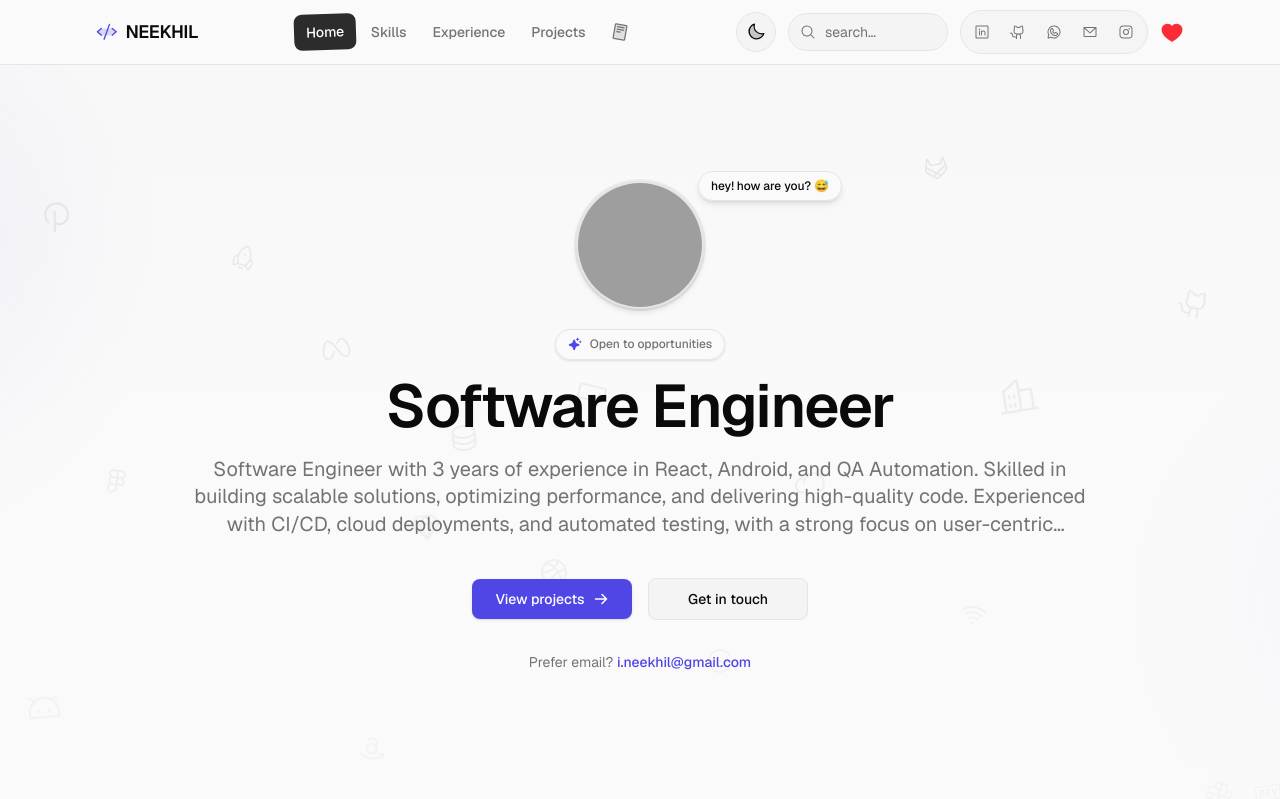
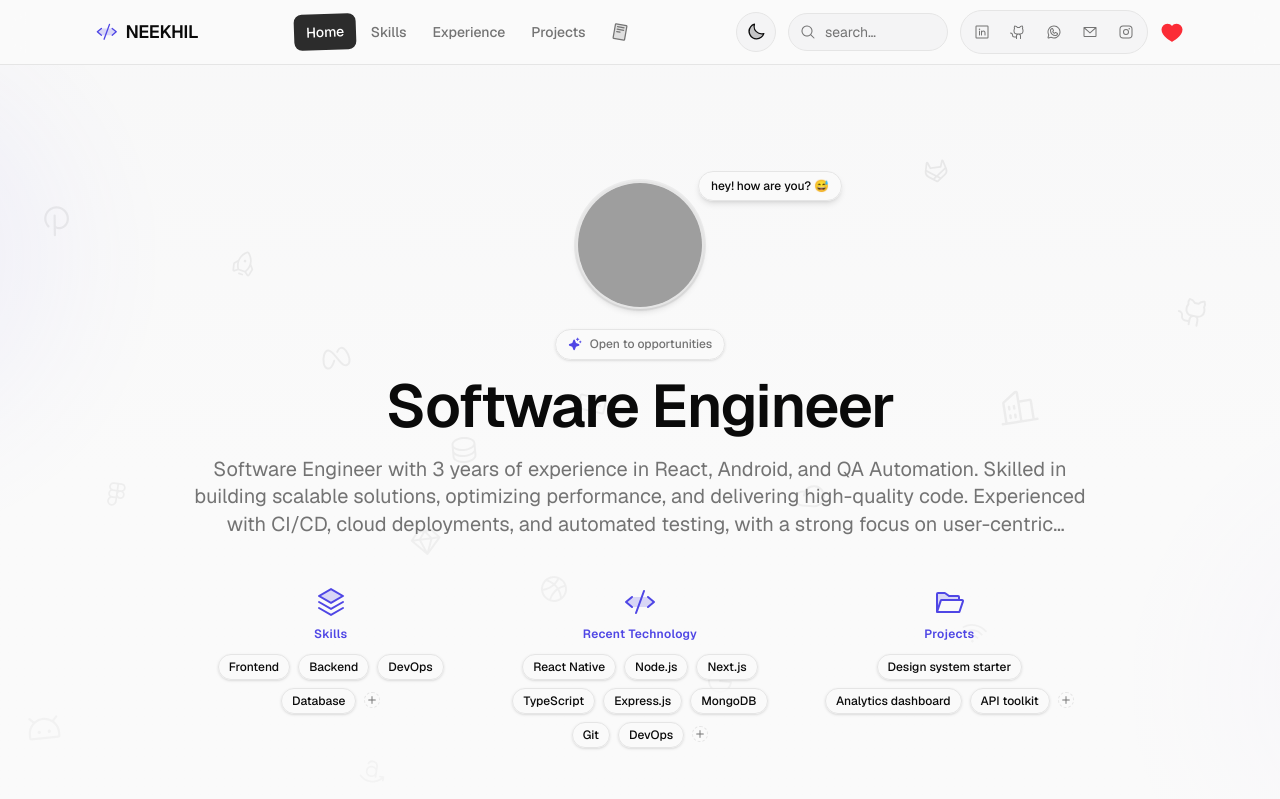
Before and after one commit to ineekhil/portfolio-software-engineer, a Next.js app: page / in a window 1280 px wide. Shown: the top 799 px of the page. Built offline with nearby package versions, Linux system fonts and the light colour scheme; grey boxes are pictures that could not be loaded.

Commit message:
added:skills

```diff
--- a/components/sections/villain.tsx
+++ b/components/sections/villain.tsx
@@ -1,15 +1,16 @@
 "use client";
 
-import { ArrowRight, Sparkle } from "@phosphor-icons/react";
+import { Code, FolderOpen, Plus, Sparkle, Stack } from "@phosphor-icons/react";
 import Image from "next/image";
 import Link from "next/link";
 import { useEffect, useRef, useState } from "react";
 
-import { ButtonLink } from "@/components/ui/button";
 import { Container } from "@/components/ui/container";
 import { cn } from "@/lib/utils";
 import {
-  CONTACT_EMAIL,
+  HOME_HERO_RECENT_PROJECTS,
+  HOME_HERO_RECENT_TECH,
+  HOME_HERO_SKILLS,
   SITE_BIO,
   SITE_NAME,
   SITE_TAGLINE,
@@ -203,32 +204,100 @@ export function Villain() {
               {SITE_BIO}
             </p>
           </div>
-          <div className="mt-10 flex flex-col items-center justify-center gap-3 sm:flex-row sm:gap-4">
-            <ButtonLink
-              href="/projects"
-              variant="primary"
-              className="min-w-[160px]"
-            >
-              View projects
-              <ArrowRight className="size-4" weight="bold" aria-hidden />
-            </ButtonLink>
-            <ButtonLink
-              href="/contact"
-              variant="secondary"
-              className="min-w-[160px]"
-            >
-              Get in touch
-            </ButtonLink>
+          <div className="text-foreground mx-auto mt-12 w-full max-w-4xl text-left">
+            <div className="grid gap-10 sm:grid-cols-3 sm:gap-8">
+              <div className="text-center">
+                <div className="flex flex-col items-center gap-2">
+                  <Stack
+                    className="text-accent size-8 shrink-0"
+                    weight="duotone"
+                    aria-hidden
+                  />
+                  <h2 className="text-accent text-xs font-semibold tracking-wide">
+                    Skills
+                  </h2>
+                </div>
+                <ul className="mt-3 flex flex-wrap justify-center gap-2">
+                  {HOME_HERO_SKILLS.map((item) => (
+                    <li key={item}>
+                      <span className="border-border bg-background/80 text-foreground inline-block rounded-full border px-2.5 py-1 text-xs font-medium shadow-sm">
+                        {item}
+                      </span>
+                    </li>
+                  ))}
+                  <li>
+                    <Link
+                      href="/skills"
+                      className="border-border text-muted hover:border-accent/50 hover:text-accent bg-background/80 inline-flex size-4 items-center justify-center rounded-full border border-dashed transition-colors"
+                      aria-label="More skills"
+                    >
+                      <Plus className="size-2.5" weight="bold" aria-hidden />
+                    </Link>
+                  </li>
+                </ul>
+              </div>
+              <div className="text-center">
+                <div className="flex flex-col items-center gap-2">
+                  <Code
+                    className="text-accent size-8 shrink-0"
+                    weight="duotone"
+                    aria-hidden
+                  />
+                  <h2 className="text-accent text-xs font-semibold tracking-wide">
+                    Recent Technology
+                  </h2>
+                </div>
+                <ul className="mt-3 flex flex-wrap justify-center gap-2">
+                  {HOME_HERO_RECENT_TECH.map((item) => (
+                    <li key={item}>
+                      <span className="border-border bg-background/80 text-foreground inline-block rounded-full border px-2.5 py-1 text-xs font-medium shadow-sm">
+                        {item}
+                      </span>
+                    </li>
+                  ))}
+                  <li>
+                    <Link
+                      href="/skills"
+                      className="border-border text-muted hover:border-accent/50 hover:text-accent bg-background/80 inline-flex size-4 items-center justify-center rounded-full border border-dashed transition-colors"
+                      aria-label="More technologies"
+                    >
+                      <Plus className="size-2.5" weight="bold" aria-hidden />
+                    </Link>
+                  </li>
+                </ul>
+              </div>
+              <div className="text-center">
+                <div className="flex flex-col items-center gap-2">
+                  <FolderOpen
+                    className="text-accent size-8 shrink-0"
+                    weight="duotone"
+                    aria-hidden
+                  />
+                  <h2 className="text-accent text-xs font-semibold tracking-wide">
+                    Projects
+                  </h2>
+                </div>
+                <ul className="mt-3 flex flex-wrap justify-center gap-2">
+                  {HOME_HERO_RECENT_PROJECTS.map((title) => (
+                    <li key={title}>
+                      <span className="border-border bg-background/80 text-foreground inline-block rounded-full border px-2.5 py-1 text-xs font-medium shadow-sm">
+                        {title}
+                      </span>
+                    </li>
+                  ))}
+                  <li>
+                    <Link
+                      href="/projects"
+                      className="border-border text-muted hover:border-accent/50 hover:text-accent bg-background/80 inline-flex size-4 items-center justify-center rounded-full border border-dashed transition-colors"
+                      aria-label="More projects"
+                    >
+                      <Plus className="size-2.5" weight="bold" aria-hidden />
+                    </Link>
+                  </li>
+                </ul>
+              </div>
+            </div>
           </div>
-          <p className="text-muted mt-8 text-sm">
-            Prefer email?{" "}
-            <Link
-              href={`mailto:${CONTACT_EMAIL}`}
-              className="text-accent font-medium underline-offset-4 hover:underline"
-            >
-              {CONTACT_EMAIL}
-            </Link>
-          </p>
         </div>
       </Container>
     </section>
--- a/lib/constants.ts
+++ b/lib/constants.ts
@@ -83,3 +83,28 @@ export const ALL_PROJECTS: Project[] = [
     sourceHref: "#",
   },
 ];
+
+/** Home hero (below bio): recent stack, project names, skills — edit to match you. */
+export const HOME_HERO_RECENT_TECH = [
+  "React Native",
+  "Node.js",
+  "Next.js",
+  "TypeScript",
+  "Express.js",
+  "MongoDB",
+  "Git",
+  "DevOps",
+] as const;
+
+export const HOME_HERO_RECENT_PROJECTS = [
+  "Design system starter",
+  "Analytics dashboard",
+  "API toolkit",
+] as const;
+
+export const HOME_HERO_SKILLS = [
+  "Frontend",
+  "Backend",
+  "DevOps",
+  "Database",
+] as const;
```
